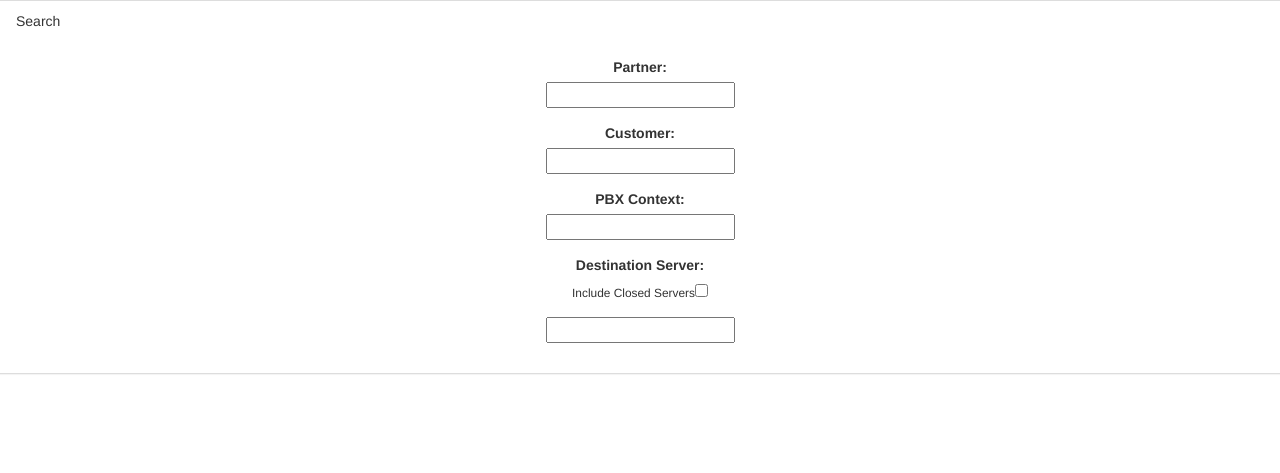
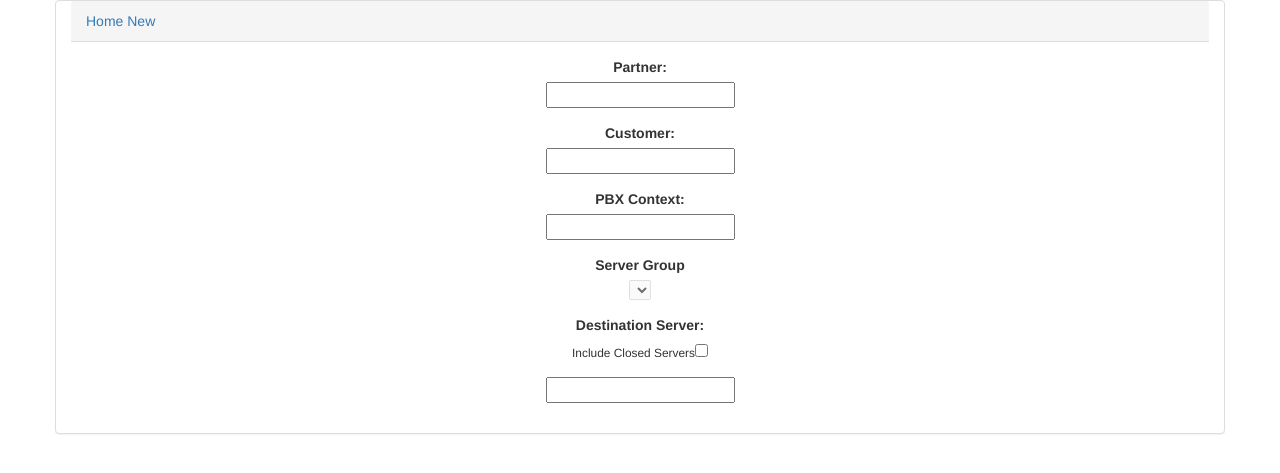
Before and after one commit to jfifer/migratr, a Flask app: page /new in a window 1280 px wide. Shown: the top 473 px of the page. Run offline with Flask 2, Linux system fonts and the light colour scheme; the visitor is signed in with stand-in values (Sample User, id 1); lists and menus that the app fills with data are empty; some libraries are stand-ins or nearby versions.

Commit message:
Added search by serverGroup

```diff
--- a/app.py
+++ b/app.py
@@ -86,6 +86,40 @@ def getContextByCustomer(customerId):
     result = cnx.execute(text(query)).fetchone()
     return jsonify(dict(result))
 
+@app.route("/server/reseller/<int:resellerId>", methods=['GET'])
+@requires_auth
+def getGroups(resellerId):
+  db = create_engine('mysql://spbilling:b1cycl3s@backup-db.webapp.coredial.com/portal')
+  cnx = db.connect()
+  query = "SELECT serverGroupId, serverTypeId, name FROM serverGroup WHERE resellerId=%s" % (resellerId)
+  result = cnx.execute(text(query)).fetchall()
+  data = []
+  for res in result:
+    data.append({
+      "id": res[0],
+      "typeId": res[1],
+      "name": res[2]
+    })
+  return jsonify(data)
+
+@app.route("/server/group/<int:groupId>/<string:hostname>/<int:status>", methods=['GET'])
+@requires_auth
+def getServersByGroup(groupId, hostname, status):
+  statusQry = "serverStatus = 1"
+  if status is 2:
+      statusQry = "serverStatus <> 0"
+  db = create_engine('mysql://spbilling:b1cycl3s@backup-db.webapp.coredial.com/portal')
+  cnx = db.connect()
+  query = "SELECT serverId, hostname FROM server WHERE serverGroupId=%s AND %s AND hostname LIKE '%s'" % (groupId, statusQry, hostname+'%')
+  result = cnx.execute(text(query)).fetchall()
+  data = []
+  for res in result:
+    data.append({
+      'id': res[0],
+      'hostname': res[1]
+    })
+  return jsonify(data)
+
 @app.route("/server/<string:hostname>/<int:status>", methods=['GET'])
 @requires_auth
 # 0-inactive, 1-open, 2-closed
@@ -121,6 +155,8 @@ def getMigrationsByTime(runat, sortby='id', sorthow='ASC'):
       })
     return jsonify(data)
 
+
+
 if __name__ == "__main__":
     app.secret_key = os.urandom(12)
     app.run(host='0.0.0.0', debug=True)
--- a/static/css/style.css
+++ b/static/css/style.css
@@ -1,12 +1,28 @@
 .centered {
     text-align: center;
+}
+
+.header-menu {
+    list-style-type: none;
+    margin: 0;
+    padding: 0;
+    overflow: hidden;
+}
+
+.header-menu li {
+    float: left;
+}
+
+.header-menu li a {
+    display: block;
+    text-align: center;
+    text-decoration: none;
 }
 
 .sort-header {
     color: #274f91;
     cursor: pointer;
 }
-
 .sort-header.active {
     color: #268e79;
     position: relative;
--- a/static/js/new.js
+++ b/static/js/new.js
@@ -12,6 +12,20 @@ function getContextByCustomer(customerId) {
             console.log(res);
         }
     });
+}
+
+function getServerGroups(id) {
+  $.ajax({
+    url: '/server/reseller/'+id,
+    type: 'GET',
+    success: function(res) {
+      $('#serverGroupSearch option').remove();
+      $.each(res, function(k,v) {
+        el = "<option value='"+v.id+"'>"+v.name+"</option>";
+        $('#serverGroupSearch').append(el).prop('disabled', false);
+      });
+    }
+  });
 }
 
 function doSearch(url, target, type) {
@@ -32,6 +46,7 @@ function doSearch(url, target, type) {
                     fsStatus = false;
                     switch(type) {
                         case 'reseller':
+                            getServerGroups(id);
                             RESELLERID = id;
                             break;
                         case 'customer':
@@ -57,14 +72,29 @@ function doSearch(url, target, type) {
     });
 }
 
+function getServersByGroup(serverGroupId) {
+    $.ajax({
+        url: '/server/group/'+serverGroupId,
+        type: "GET",
+        success: function(res) {
+          $.each(res, function(k, v) {
+            console.log(v);
+          });
+        }
+    });
+}
+
 $(document).ready(function() {
     $('#fsSearchBox').keyup(function(e) {
         if($(this).val() !== '') {
             e.preventDefault();
             fsClosed = "1";
             if($('#fsServerStatus')[0].checked) { fsClosed = "2"; }
-            console.log(fsClosed);
-            url = "/server/"+$(this).val()+"/"+fsClosed;
+            if($('#serverGroupSearch').val() === '') {
+              url = "/server/group/"+$('#serverGroupSearch')+"/"+$(this).val()+"/"+fsClosed;
+            } else {
+              url = "/server/"+$(this).val()+"/"+fsClosed;
+            }
             doSearch(url, $(this), 'server');
         }
     });
@@ -74,6 +104,9 @@ $(document).ready(function() {
             url = "/partner/"+$(this).val();
             doSearch(url, $(this), 'reseller');
         }
+    });
+    $('#serverGroupSearch').change(function(e) {
+        doSearch('/server/group/'+$(this).val(), $('#fsSearchBox'), 'server');
     });
     $('#customerSearchBox').keyup(function(e) {
         if($(this).val() !== '') {
--- a/templates/home.html
+++ b/templates/home.html
@@ -9,7 +9,10 @@
     <div class="row">
         <div class="panel panel-default col-lg-12">
             <div class="panel-heading">
-                <a href="/new">New</a>
+                <ul class="header-menu">
+                    <a href="/">Home</a>
+                    <a href="/new">New</a>
+                </ul>
             </div>
             <div class="panel-body">
               <table id="future_migrations">
--- a/templates/new.html
+++ b/templates/new.html
@@ -4,11 +4,15 @@
   {{ super() }}
 {% endblock %}
 {% block content %}
+<script src="{{ url_for('static', filename='js/new.js') }}"></script>
+<div class="container">
   <div class="row">
     <div class="panel panel-default col-md-12">
-        <form id="partnerSearch">
       <div class="panel-heading">
-                Search
+        <ul class="header-menu">
+          <a href="/">Home</a>
+          <a href="/new">New</a>
+        </ul>
         </div>
         <div class="panel-body centered">
           <div class="row">
@@ -38,6 +42,14 @@
           <div class="row">
             <div class="col-md-12">
               <div class="form-group">
+                <label for="serverGroupSearch">Server Group</label><br />
+                <select name="serverGroupSearch" id="serverGroupSearch" disabled></select>
+              </div>
+            </div>
+          </div>
+          <div class="row">
+            <div class="col-md-12">
+              <div class="form-group">
                 <label for="fsSearchBox">Destination Server: </label><br />
                 <div class="form-group">
                   <small>Include Closed Servers</small><input type="checkbox" id="fsServerStatus" />
@@ -47,7 +59,8 @@
             </div>
           </div>
         </div>
-        </form>
+      </div>
+    </div>
   </div>
 </div>
 {% endblock %}
```
Lines whose indentation alone changed are shown as unchanged.
